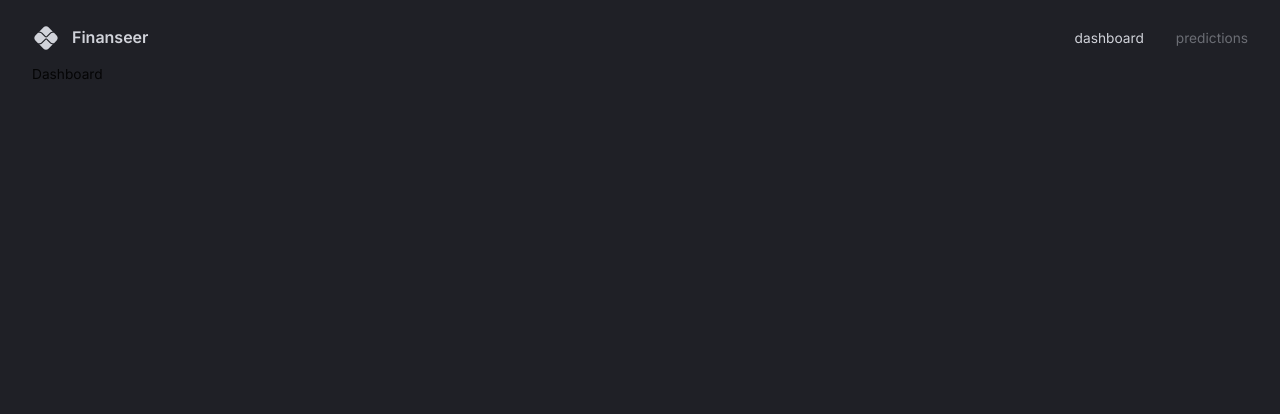
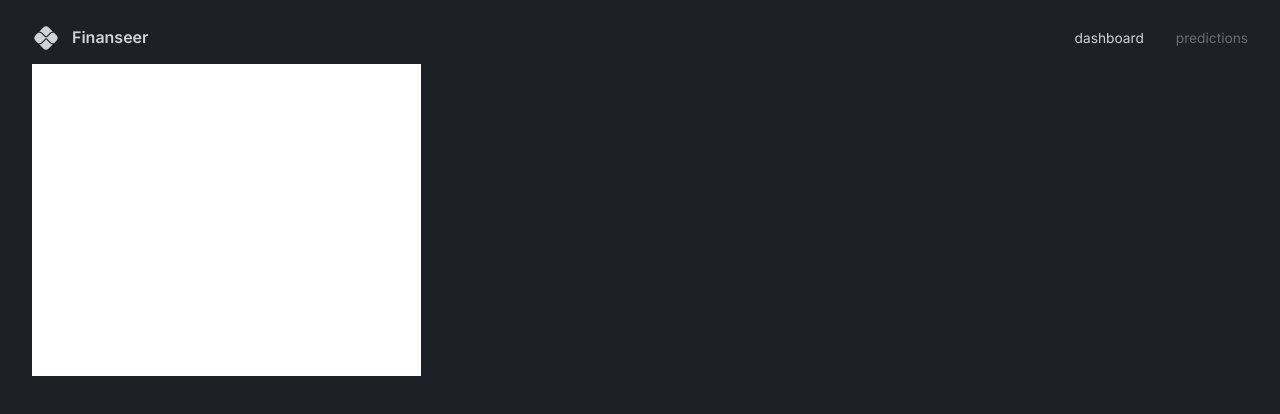
Before and after one commit to nad279444/financial_app, a React (Vite) app in the folder client/: page / in a window 1280 px wide. Shown: the top 414 px of the page. Built offline with nearby package versions, Linux system fonts and the light colour scheme.

Commit message:
created some reusable components that will appear in the dashboard

```diff
--- a/client/src/scenes/dashboard/index.tsx
+++ b/client/src/scenes/dashboard/index.tsx
@@ -1,11 +1,85 @@
 import React from 'react'
+import { Box, useMediaQuery } from "@mui/material";
 
-type Props = {}
 
-const Dashboard = (props: Props) => {
-  return (
-    <div>Dashboard</div>
-  )
-}
 
-export default Dashboard
+const gridTemplateLargeScreens = `
+    "a b c"
+    "a b c"
+    "a b c"
+    "a b f"
+    "d e f"
+    "d e f"
+    "d h i"
+    "g h i"
+    "g h j"
+    "g h j"
+
+`
+
+const gridTemplateSmallScreens = `
+  "a"
+  "a"
+  "a"
+  "a"
+  "b"
+  "b"
+  "b"
+  "b"
+  "c"
+  "c"
+  "c"
+  "d"
+  "d"
+  "d"
+  "e"
+  "e"
+  "f"
+  "f"
+  "f"
+  "g"
+  "g"
+  "g"
+  "h"
+  "h"
+  "h"
+  "h"
+  "i"
+  "i"
+  "j"
+  "j"
+`;
+
+
+
+const Dashboard = () => {
+    const isAboveMediumScreens = useMediaQuery("(min-width: 1200px)");
+    return (
+      <Box
+        width="100%"
+        height="100%"
+        display="grid"
+        gap="1.5rem"
+        sx={
+          isAboveMediumScreens
+            ? {
+                gridTemplateColumns: "repeat(3, minmax(370px, 1fr))",
+                gridTemplateRows: "repeat(10, minmax(60px, 1fr))",
+                gridTemplateAreas: gridTemplateLargeScreens,
+              }
+            : {
+                gridAutoColumns: "1fr",
+                gridAutoRows: "80px",
+                gridTemplateAreas: gridTemplateSmallScreens,
+              }
+        }
+      >
+        {/* <Row1 />
+        <Row2 />
+        <Row3 /> */}
+        <Box bgcolor='#fff' gridArea ='a'></Box>
+      </Box>
+    );
+  };
+
+  export default Dashboard;
```
Also changed, not shown: client/src/reusable-components/box-header.tsx (added, +32 -0 lines), client/src/reusable-components/dashboard-box.tsx (added, +10 -0 lines), client/src/scenes/dashboard/Row1.tsx (added), client/src/scenes/dashboard/Row2.tsx (added), client/src/scenes/dashboard/Row3.tsx (added).
